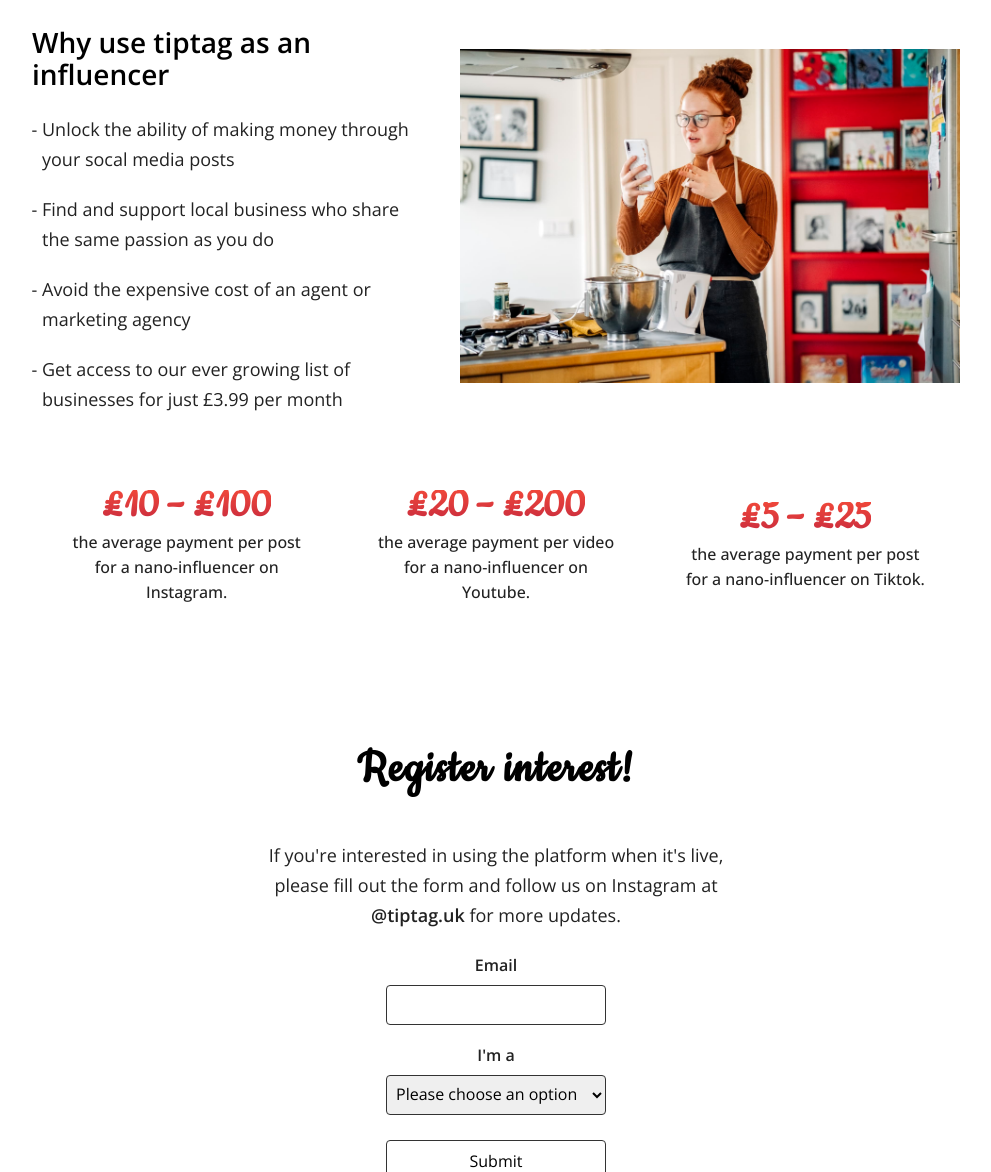
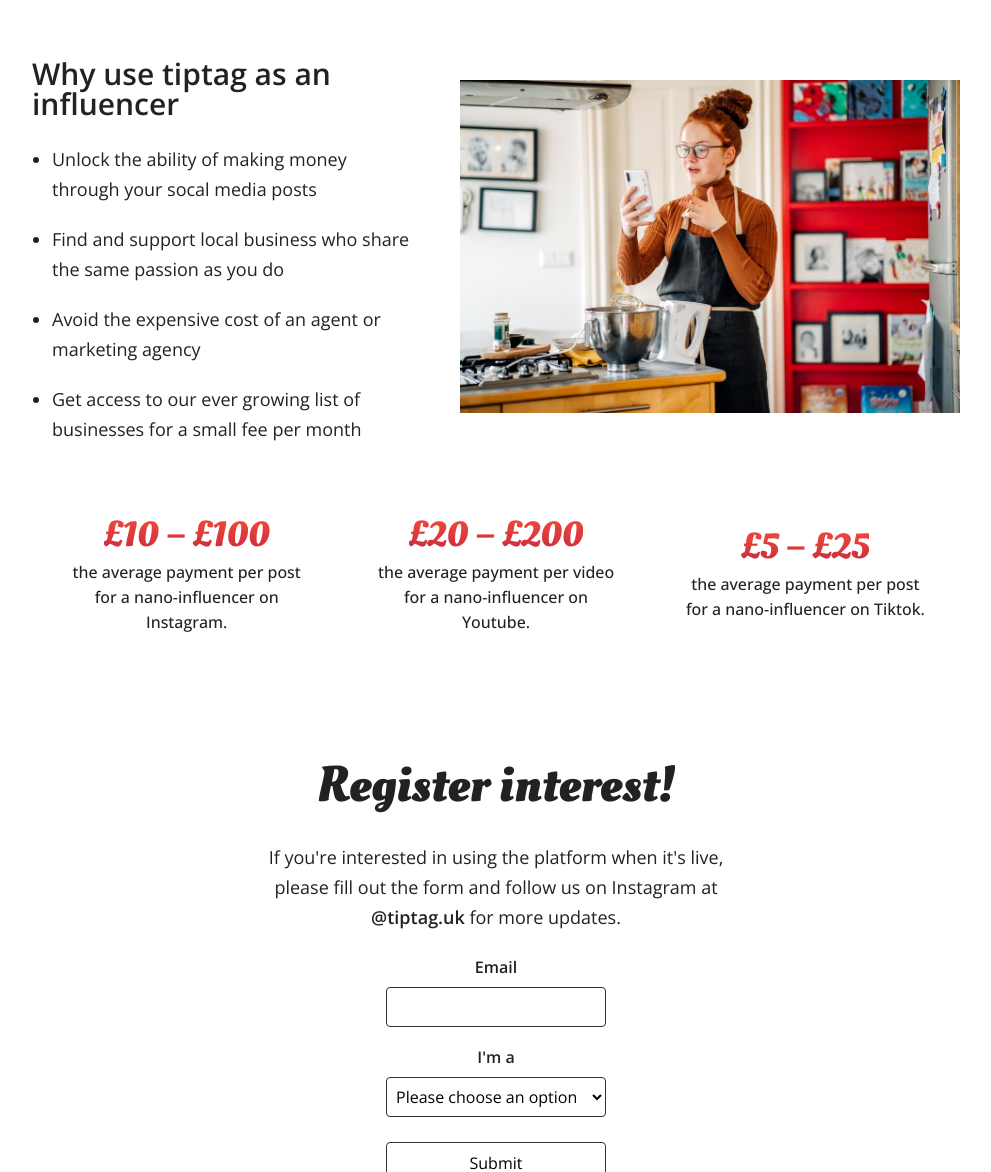
Before and after one commit to rgowan/tiptag, a plain HTML site: page index.html in a window 1280 px wide. Shown: the part 1628-2800 px from the top of the page, without its empty margins (144-1135 px from the left). Drawn offline with nearby package versions, Linux system fonts and the light colour scheme.

Commit message:
fix font again

```diff
--- a/css/style.css
+++ b/css/style.css
@@ -1,7 +1,7 @@
 * {
   box-sizing: border-box;
-  -webkit-font-smoothing: antialiased;
-  -moz-osx-font-smoothing: grayscale;
+  /* -webkit-font-smoothing: antialiased;
+  -moz-osx-font-smoothing: grayscale; */
 }
 
 html {
@@ -14,28 +14,28 @@
   padding: 0 16px;
 }
 
-h3, h4, p, button, li, label {
+h1 {
+  font-family: 'Oleo Script', cursive;
+  text-shadow: 3px 4px 7px rgba(81,67,21,0.8);
+  font-size: 120px;
+  margin: 0;
+  color: #fff;
+  font-weight: 800;
+}
+
+h2, h3, h4, p, button, li, label {
   font-family: 'Open Sans', sans-serif;
   line-height: 30px;
   color: #222;
 }
 
-h1 {
-  font-family: 'Cookie', cursive;
-  font-size: 160px;
-  margin: 0;
-  color: #fff;
-  text-shadow: 3px 4px 7px rgba(2, 2, 2, 0.6);
-}
-
 h2 {
-   font-family: 'Open Sans', sans-serif;
-   font-size: 28px;
+   font-size: 30px;
 }
 
 h3 {
+  font-size: 30px;
   font-weight: 600;
-  font-size: 30px;
 }
 
 h4 {
@@ -55,14 +55,13 @@
 
 ul {
   margin: 20px 0;
-  padding: 0 10px;
+  padding: 0 20px;
 }
 
 li {
   margin: 20px 0;
   font-weight: 400;
   font-size: 18px;
-  list-style-type: '- ';
 }
 
 button {
@@ -154,9 +153,9 @@
 }
 
 .box p strong {
-  font-size: 45px;
+  font-size: 35px;
   font-weight: bold;
-  font-family: 'Cookie', cursive;
+  font-family: 'Oleo Script', cursive;
   color: #41295a;
 
   background: -webkit-linear-gradient(#ef473a, #cb2d3e);
@@ -175,9 +174,8 @@
 }
 
 .signup h2 {
-  font-family: 'Cookie', cursive;
+  font-family: 'Oleo Script', cursive;
   font-size: 50px;
-  letter-spacing: 2px;
 }
 
 .signup p {
@@ -208,6 +206,7 @@
   height: 40px;
   border-radius: 4px;
   border: 1px solid #333;
+  background: #fff;
 }
 
 form {
@@ -238,7 +237,7 @@
 footer h3 {
   margin: 0;
   color: #fff;
-  font-family: 'Cookie', cursive;
+  font-family: 'Oleo Script', cursive;
   font-size: 40px;
   font-weight: bold;
   text-shadow: 3px 4px 7px rgba(81,67,21,0.8);
--- a/index.html
+++ b/index.html
@@ -5,14 +5,15 @@
   <meta http-equiv="X-UA-Compatible" content="IE=edge">
   <meta name="viewport" content="width=device-width, initial-scale=1.0">
   <title>tiptag • Earn tips from your social media tags!</title>
+  <script src="https://ajax.googleapis.com/ajax/libs/jquery/3.3.1/jquery.min.js"></script>
+  <script src="./js/app.js"></script>
+  <link rel="stylesheet" href="https://cdnjs.cloudflare.com/ajax/libs/normalize/8.0.1/normalize.min.css" integrity="sha512-NhSC1YmyruXifcj/KFRWoC561YpHpc5Jtzgvbuzx5VozKpWvQ+4nXhPdFgmx8xqexRcpAglTj9sIBWINXa8x5w==" crossorigin="anonymous" referrerpolicy="no-referrer" />
   <link rel="preconnect" href="https://fonts.googleapis.com">
   <link rel="preconnect" href="https://fonts.gstatic.com" crossorigin>
   <link href="https://fonts.googleapis.com/css2?family=Cookie&family=Open+Sans:wght@300;400;500;600&display=swap" rel="stylesheet">
+  <link href="https://fonts.googleapis.com/css2?family=Oleo+Script:wght@700&display=swap" rel="stylesheet">
   <link rel="stylesheet" href="https://cdnjs.cloudflare.com/ajax/libs/font-awesome/5.15.4/css/all.min.css">
-  <link rel="stylesheet" href="https://cdnjs.cloudflare.com/ajax/libs/normalize/8.0.1/normalize.min.css" integrity="sha512-NhSC1YmyruXifcj/KFRWoC561YpHpc5Jtzgvbuzx5VozKpWvQ+4nXhPdFgmx8xqexRcpAglTj9sIBWINXa8x5w==" crossorigin="anonymous" referrerpolicy="no-referrer" />
   <link rel="stylesheet" href="css/style.css">
-  <script src="https://ajax.googleapis.com/ajax/libs/jquery/3.3.1/jquery.min.js"></script>
-  <script src="./js/app.js"></script>
 </head>
 <body>
   <section class="home">
@@ -74,7 +75,7 @@
             <li>Unlock the ability of making money through your socal media posts</li>
             <li>Find and support local business who share the same passion as you do</li>
             <li>Avoid the expensive cost of an agent or marketing agency</li>
-            <li>Get access to our ever growing list of businesses for just £3.99 per month</li>
+            <li>Get access to our ever growing list of businesses for a small fee per month</li>
           </ul>
         </div>
         <div class="col desktop-col">
```
